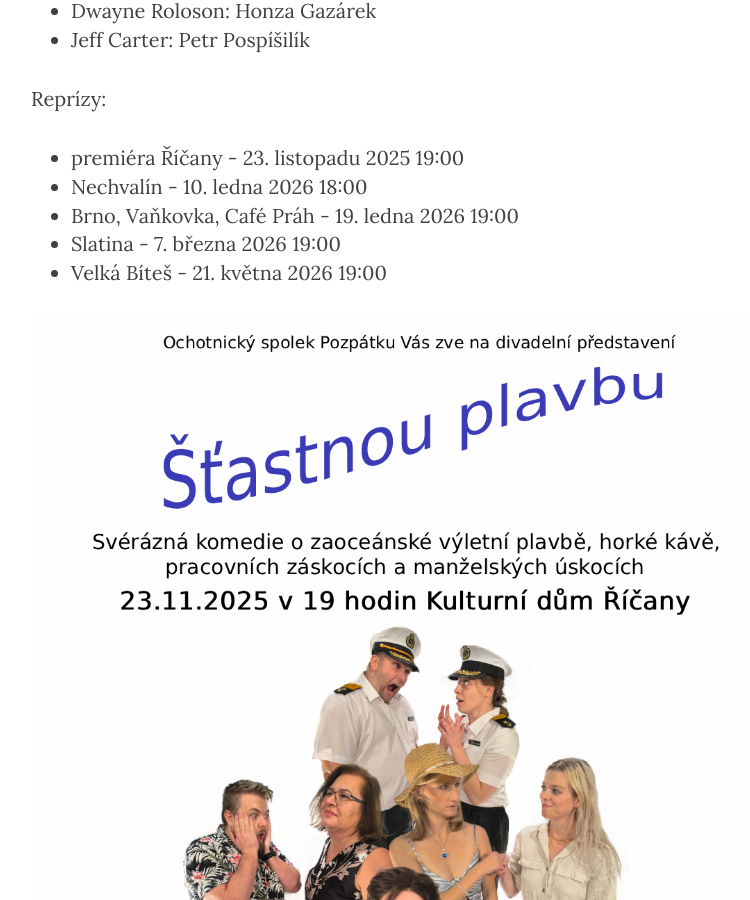
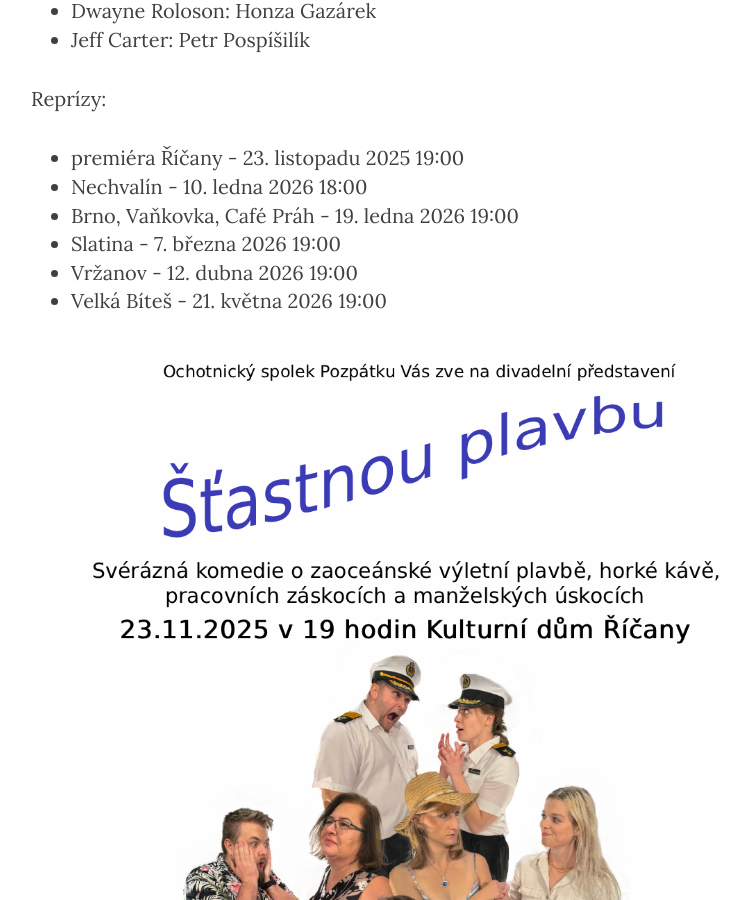
Before and after one commit to xsuchy/pozpatku, a Jekyll site: the page built from _posts/2025-10-29-stastnou-plavbu.markdown, in a window 1280 px wide and 900 px high, scrolled down 1358 px. Shown: the whole window, without its empty margins (234-984 px from the left). Built offline with Jekyll 4.4.1, drawn with Linux system fonts in a browser that asks for light colours; nearby versions of some CDN libraries.

Commit message:
Update 2025-10-29-stastnou-plavbu.markdown

```diff
--- a/_posts/2025-10-29-stastnou-plavbu.markdown
+++ b/_posts/2025-10-29-stastnou-plavbu.markdown
@@ -30,6 +30,7 @@ Reprízy:
  * Nechvalín - 10. ledna 2026 18:00
  * Brno, Vaňkovka, Café Práh - 19. ledna 2026 19:00
  * Slatina - 7. března 2026 19:00
+ * Vržanov - 12. dubna 2026 19:00
  * Velká Bíteš - 21. května 2026 19:00
 
 <img src="/img/stastnou_plavbu_plakat.png" />
```
